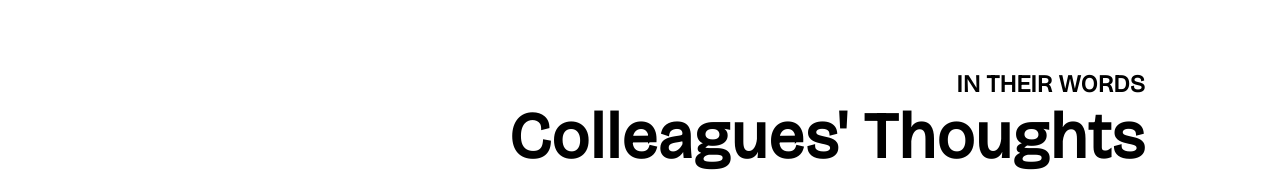
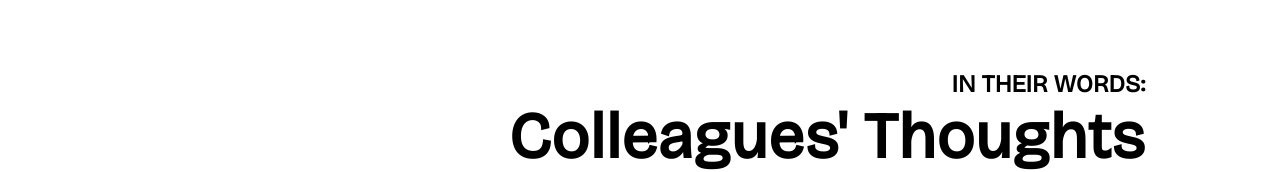
Before and after one commit to KKrntzk/portfolio, an Angular app: page / in a window 1280 px wide. Shown: the part 3486-3658 px from the top of the page. Built offline with nearby package versions, Linux system fonts and the light colour scheme.

Commit message:
minor change in review title

```diff
--- a/src/app/sections/peer-reviews/review-title/review-title.html
+++ b/src/app/sections/peer-reviews/review-title/review-title.html
@@ -1,4 +1,4 @@
 <div class="content">
-  <div class="animation-container"><h3>IN THEIR WORDS</h3></div>
+  <div class="animation-container"><h3>IN THEIR WORDS:</h3></div>
   <h2>Colleagues' Thoughts</h2>
 </div>
```
